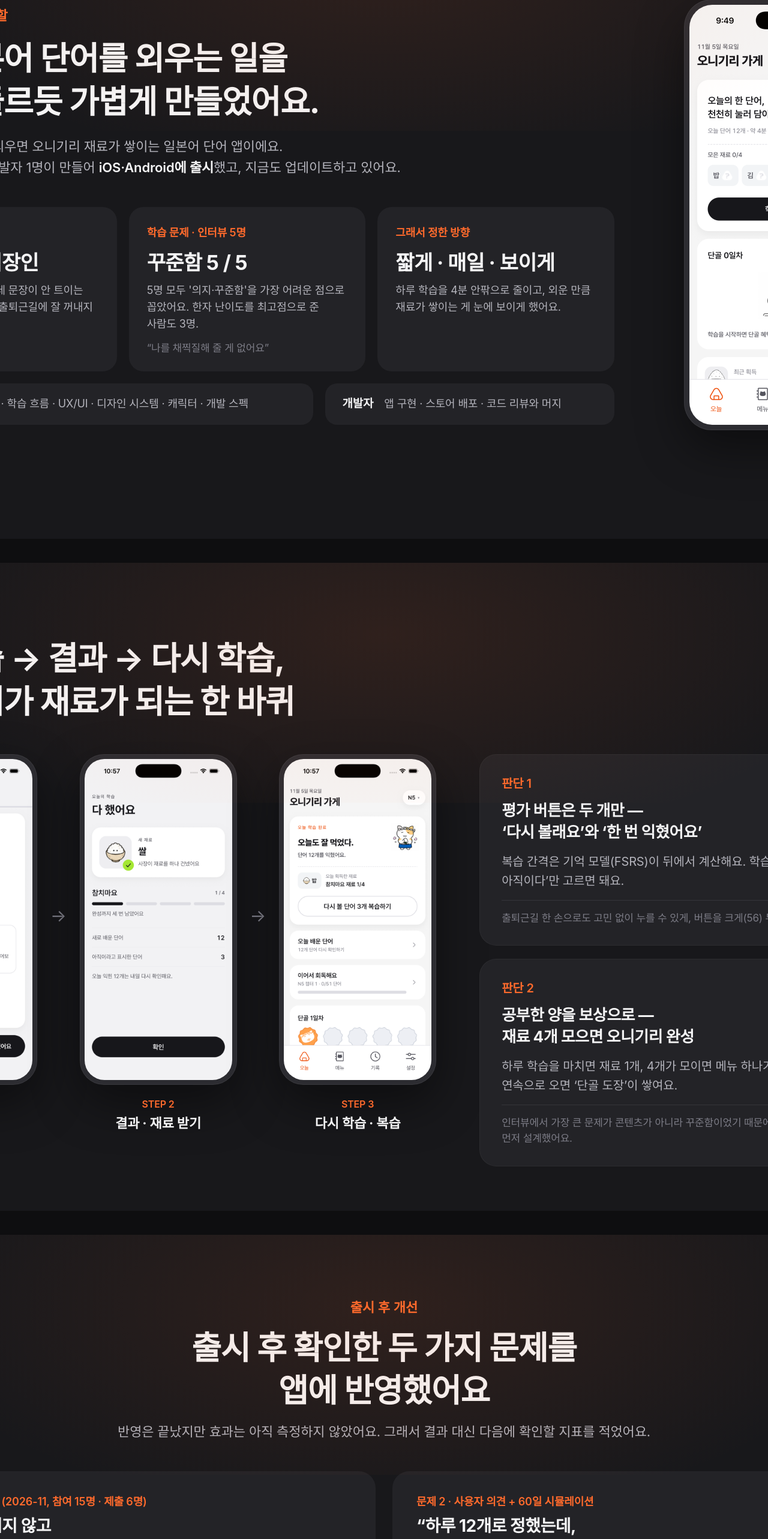
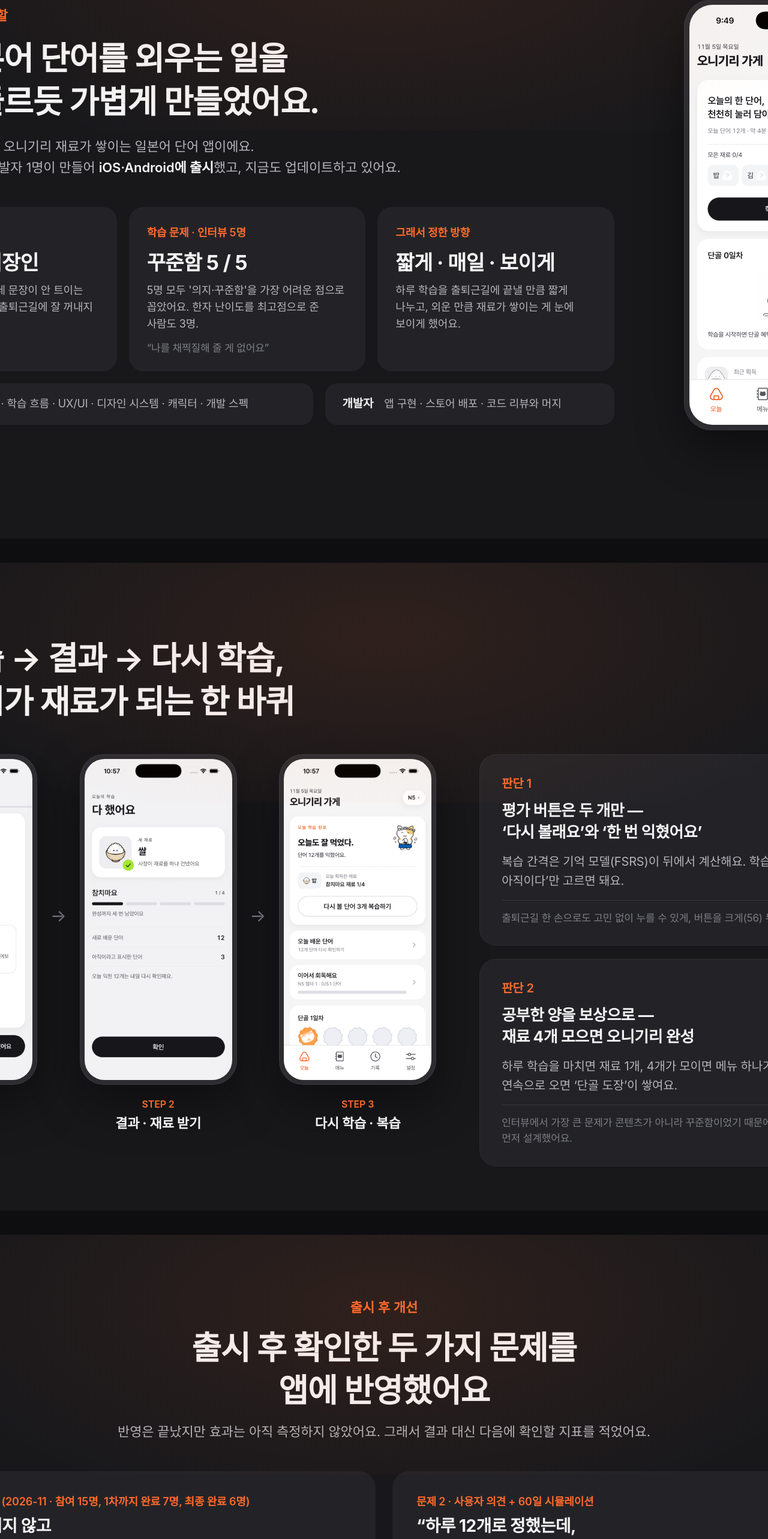
Before and after one commit to Tintin3710/Onikan, a plain HTML site: page portfolio/onikan-deck-2026-11.html in a window 1280 px wide. Shown: the part 222-2787 px from the top of the page at 60% size. Drawn offline with Linux system fonts and the light colour scheme.

Commit message:
portfolio: 하루 20단어, UT 참여·완료 인원, 컴포넌트 24/28 매핑으로 수정
Co-Authored-By: Claude Opus 5.5 <noreply@anthropic.com>

```diff
--- a/portfolio/onikan-deck-2026-11.html
+++ b/portfolio/onikan-deck-2026-11.html
@@ -158,7 +158,7 @@
     <div>
       <div class="label">ONIKAN · 제품과 역할</div>
       <h1>매일 일본어 단어를 외우는 일을<br>가게에 들르듯 가볍게 만들었어요.</h1>
-      <p class="sub">하루 10여 개 단어를 외우면 오니기리 재료가 쌓이는 일본어 단어 앱이에요.<br>디자이너 1명(저)과 개발자 1명이 만들어 <b>iOS·Android에 출시</b>했고, 지금도 업데이트하고 있어요.</p>
+      <p class="sub">하루 20단어를 외우면 오니기리 재료가 쌓이는 일본어 단어 앱이에요.<br>디자이너 1명(저)과 개발자 1명이 만들어 <b>iOS·Android에 출시</b>했고, 지금도 업데이트하고 있어요.</p>
 
       <div class="facts">
         <div class="fact">
@@ -175,7 +175,7 @@
         <div class="fact">
           <div class="k">그래서 정한 방향</div>
           <div class="big">짧게 · 매일 · 보이게</div>
-          <p>하루 학습을 4분 안팎으로 줄이고, 외운 만큼 재료가 쌓이는 게 눈에 보이게 했어요.</p>
+          <p>하루 학습을 출퇴근길에 끝낼 만큼 짧게 나누고, 외운 만큼 재료가 쌓이는 게 눈에 보이게 했어요.</p>
         </div>
       </div>
 
@@ -241,7 +241,7 @@
 
   <div class="cases">
     <div class="case">
-      <div class="tag">문제 1 · 학습 흐름 UT (2026-11, 참여 15명 · 제출 6명)</div>
+      <div class="tag">문제 1 · 학습 흐름 UT (2026-11 · 참여 15명, 1차까지 완료 7명, 최종 완료 6명)</div>
       <h3>버튼 이름을 읽지 않고<br>“오른쪽 버튼”으로 기억했어요</h3>
       <div class="row"><div class="k">확인한 것</div><div class="v">참여자는 ‘한 번 익혔어요’를 누르면 무슨 일이 생기는지 모른 채 위치·색으로만 버튼을 구분했어요.</div></div>
       <div class="row"><div class="k">바꾼 것</div><div class="v">설명문을 늘리는 대신, <b>처음 누른 직후 한 번만</b> 카드가 ‘며칠 뒤 달력’으로 들어가는 모습을 보여 줘요. 글을 읽지 않아도 결과가 보이게.</div></div>
@@ -304,7 +304,7 @@
 
   <div class="nums">
     <div class="num"><div class="v">0</div><div class="k">Figma ↔ 코드 토큰 차이<br>(테스트가 자동 대조)</div></div>
-    <div class="num"><div class="v">28<small>개</small></div><div class="k">Figma 컴포넌트를<br>코드에 연결</div></div>
+    <div class="num"><div class="v">24<small>/</small>28</div><div class="k">Figma 컴포넌트를 코드 공용<br>컴포넌트와 연결 (4개는 화면별 구현)</div></div>
     <div class="num"><div class="v">98<small>→</small>18</div><div class="k">화면 코드의 글자 크기 직접 값<br>(새 직접 값은 lint가 차단)</div></div>
     <div class="num"><div class="v">16</div><div class="k">카드 여백을 Figma·코드<br>하나의 값으로 통일</div></div>
     <div class="num next"><div class="v">다음 · 재측정</div><div class="k">시안의 라이브러리 사용률<br>(감사 시점 9%)</div></div>
```
Also changed, not shown: portfolio/onikan-deck-2026-11/01.png, portfolio/onikan-deck-2026-11/03.png, portfolio/onikan-deck-2026-11/04.png, 1 other file.
